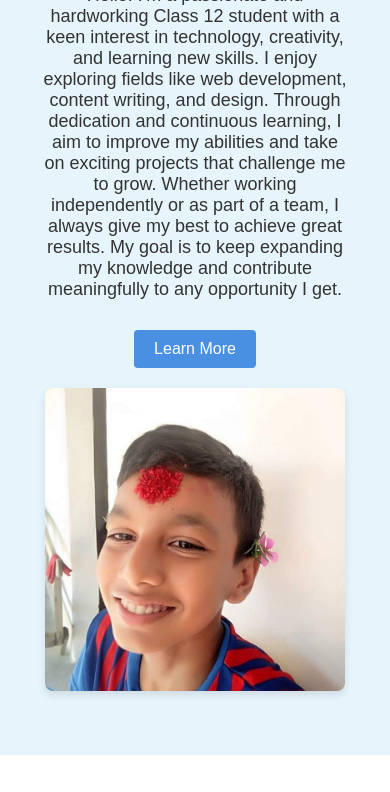
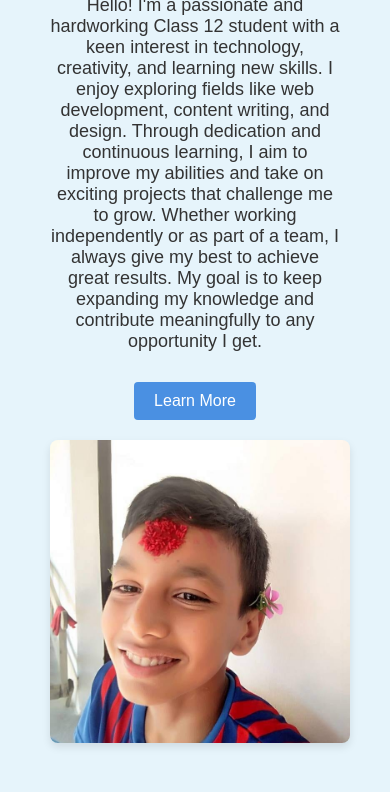
Before and after one commit to SaugatParajuli1229/portfolio, a plain HTML site: page index.html in a window 390 px wide. Shown: the part 472-1264 px from the top of the page. Drawn offline with Linux system fonts and the light colour scheme.

Commit message:
Update style.css

```diff
--- a/style.css
+++ b/style.css
@@ -20,6 +20,12 @@ header {
     background-color: #000;
 }
 
+/* Mobile styles */
+@media (max-width: 768px) {
+    body {
+        font-size: 16px;
+        padding: 10px;
+    }
 .logo {
     color: white;
     font-size: 24px;
```
